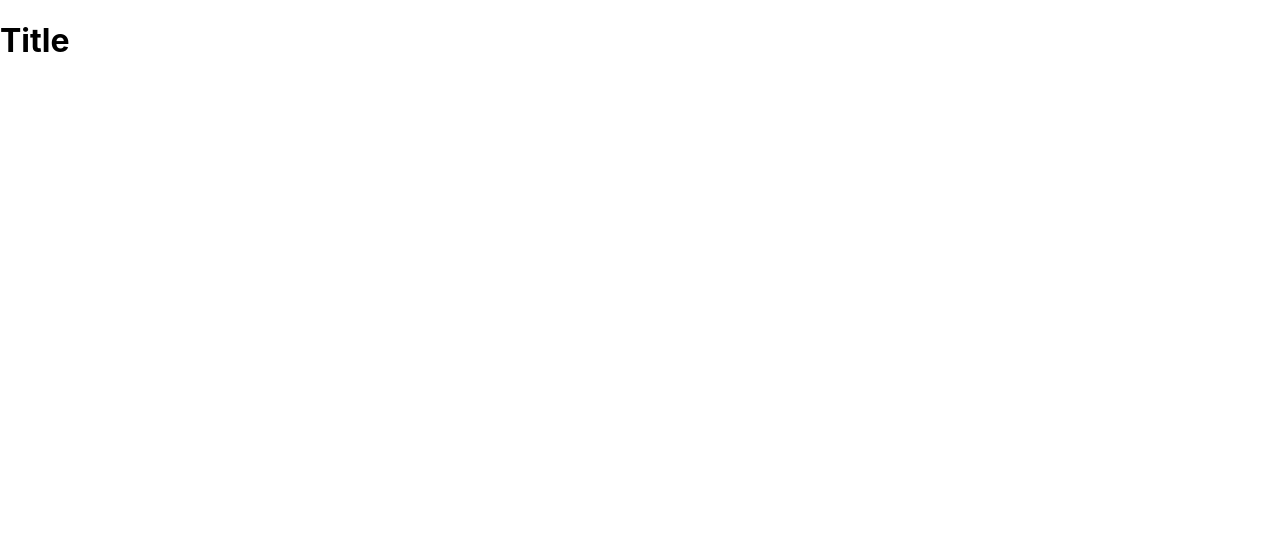
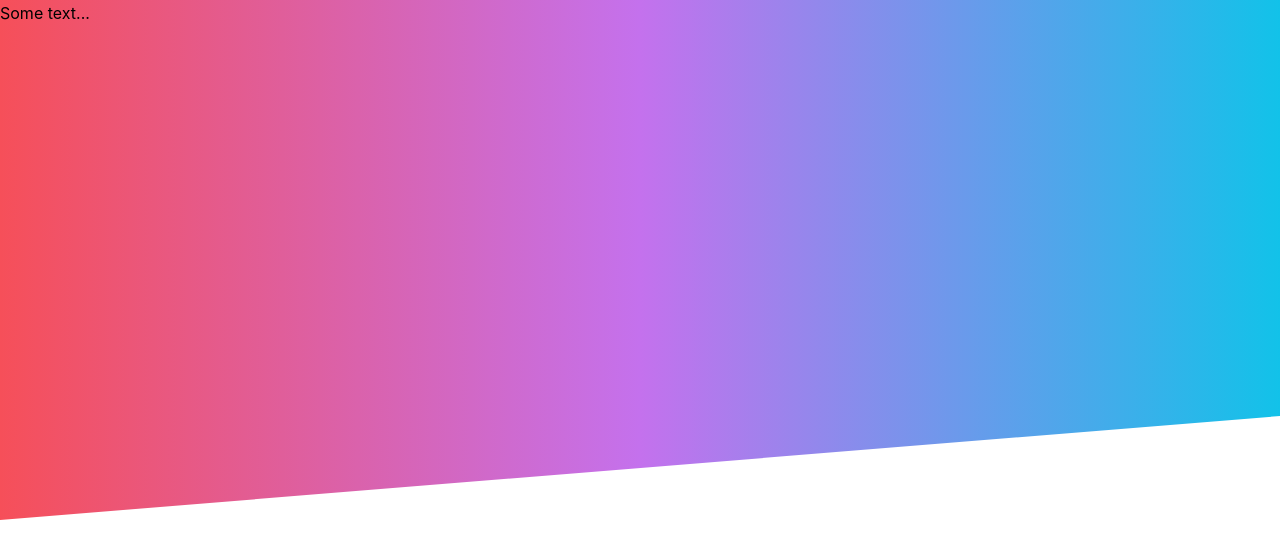
Before and after one commit to TobiOladoja/myportfolio, a React (Create React App) app: page / in a window 1280 px wide. Shown: the top 558 px of the page. Built offline with nearby package versions, Linux system fonts and the light colour scheme.

Commit message:
50% of Header complete

```diff
--- a/src/App.js
+++ b/src/App.js
@@ -1,11 +1,10 @@
 import React from 'react';
+import Header from './components/Header';
 
 function App() {
   return (
-    <div className='App'>
-      <header className='App-header'>
-        <h1>Title</h1>
-      </header>
+    <div>
+      <Header />
     </div>
   );
 }
--- /dev/null
+++ b/src/components/Header.js
@@ -0,0 +1,11 @@
+import React from 'react';
+
+const Header = () => {
+  return (
+    <div>
+      <header className='header'>Some text...</header>
+    </div>
+  );
+};
+
+export default Header;
--- a/src/index.css
+++ b/src/index.css
@@ -1,8 +1,16 @@
+* {
+  margin: 0;
+  padding: 0;
+  box-sizing: border-box;
+}
+
 body {
   margin: 0;
   font-family: -apple-system, BlinkMacSystemFont, 'Segoe UI', 'Roboto', 'Oxygen',
     'Ubuntu', 'Cantarell', 'Fira Sans', 'Droid Sans', 'Helvetica Neue',
     sans-serif;
+  font-size: 16px;
+  line-height: 1.7;
   -webkit-font-smoothing: antialiased;
   -moz-osx-font-smoothing: grayscale;
 }
@@ -11,3 +19,29 @@ code {
   font-family: source-code-pro, Menlo, Monaco, Consolas, 'Courier New',
     monospace;
 }
+
+.header {
+  height: 65vh;
+  background: #12c2e9; /* fallback for old browsers */
+  background: -webkit-linear-gradient(
+    to right,
+    #f64f59,
+    #c471ed,
+    #12c2e9
+  ); /* Chrome 10-25, Safari 5.1-6 */
+  background: linear-gradient(
+    to right,
+    #f64f59,
+    #c471ed,
+    #12c2e9
+  ); /* W3C, IE 10+/ Edge, Firefox 16+, Chrome 26+, Opera 12+, Safari 7+ */
+
+  clip-path: polygon(0 0, 100% 0, 100% 80%, 0 100%);
+}
+
+/*
+COLORS:
+Light green: #7ed56f
+Medium green: #55c57a
+Dark green: #28b485
+*/
```
